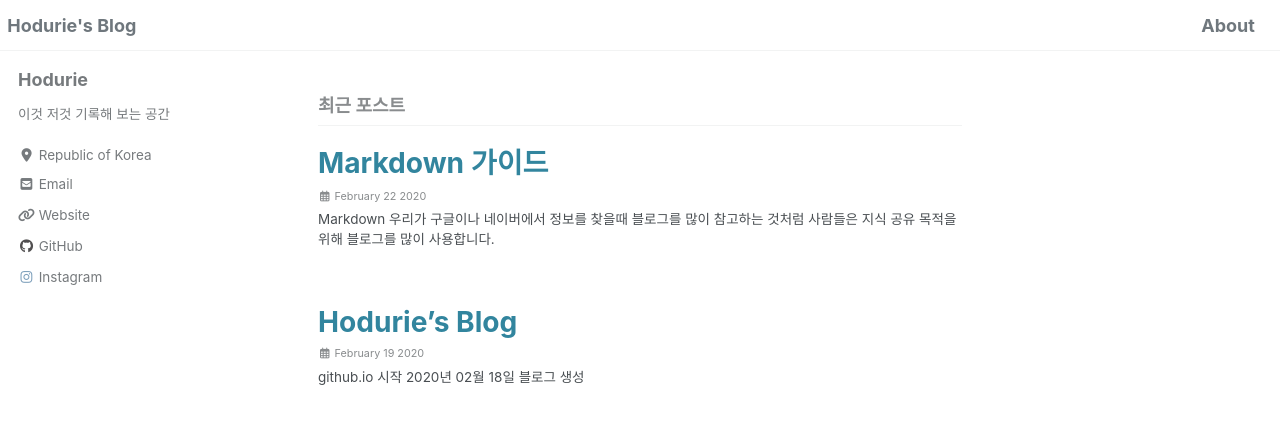
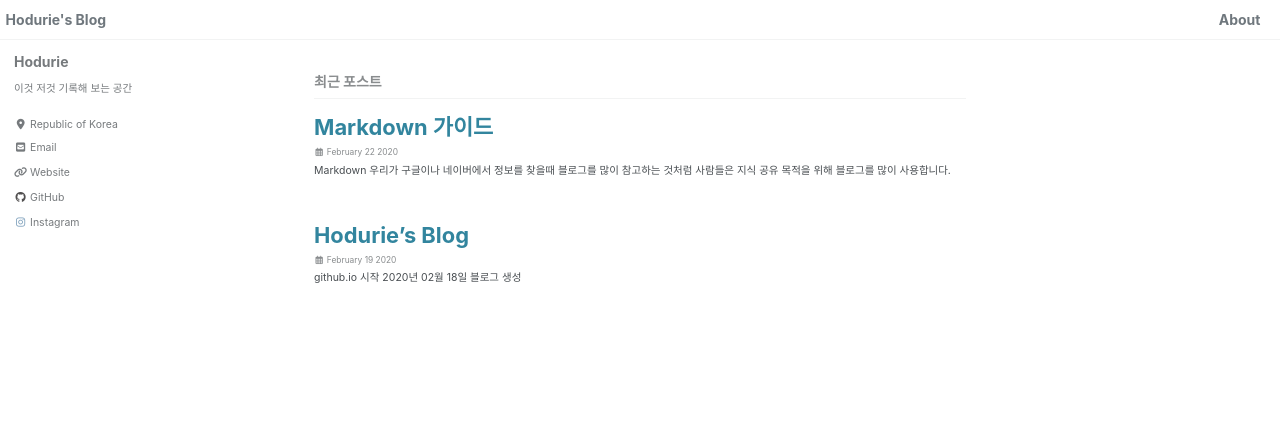
Before and after one commit to hodurie/hodurie.github.io, a Jekyll site: the page built from index.html, in a window 1280 px wide and 900 px high. Shown: the top 424 px of the window. Built offline with Jekyll 4.4.1, drawn with Linux system fonts in a browser that asks for light colours; nearby versions of some CDN libraries; the list of posts is cut into pages by our own code.

Commit message:
전체 화면 시 font-size 조절 18px -> 14px

```diff
--- a/_sass/minimal-mistakes/_reset.scss
+++ b/_sass/minimal-mistakes/_reset.scss
@@ -4,22 +4,23 @@
 
 * { box-sizing: border-box; }
 
+/* 사이트의 크기에 따라 font-size 조절하기*/
 html {
   /* apply a natural box layout model to all elements */
   box-sizing: border-box;
   background-color: $background-color;
-  font-size: 16px;
+  font-size: 12px;
 
   @include breakpoint($medium) {
-    font-size: 13px;
+    font-size: 12px;
   }
 
   @include breakpoint($large) {
-    font-size: 16px;
+    font-size: 14px;
   }
-
+/* 전체 화면으로 했을 때 본문 font-size*/
   @include breakpoint($x-large) {
-    font-size: 18px;
+    font-size: 14px;
   }
 
   -webkit-text-size-adjust: 100%;
```
